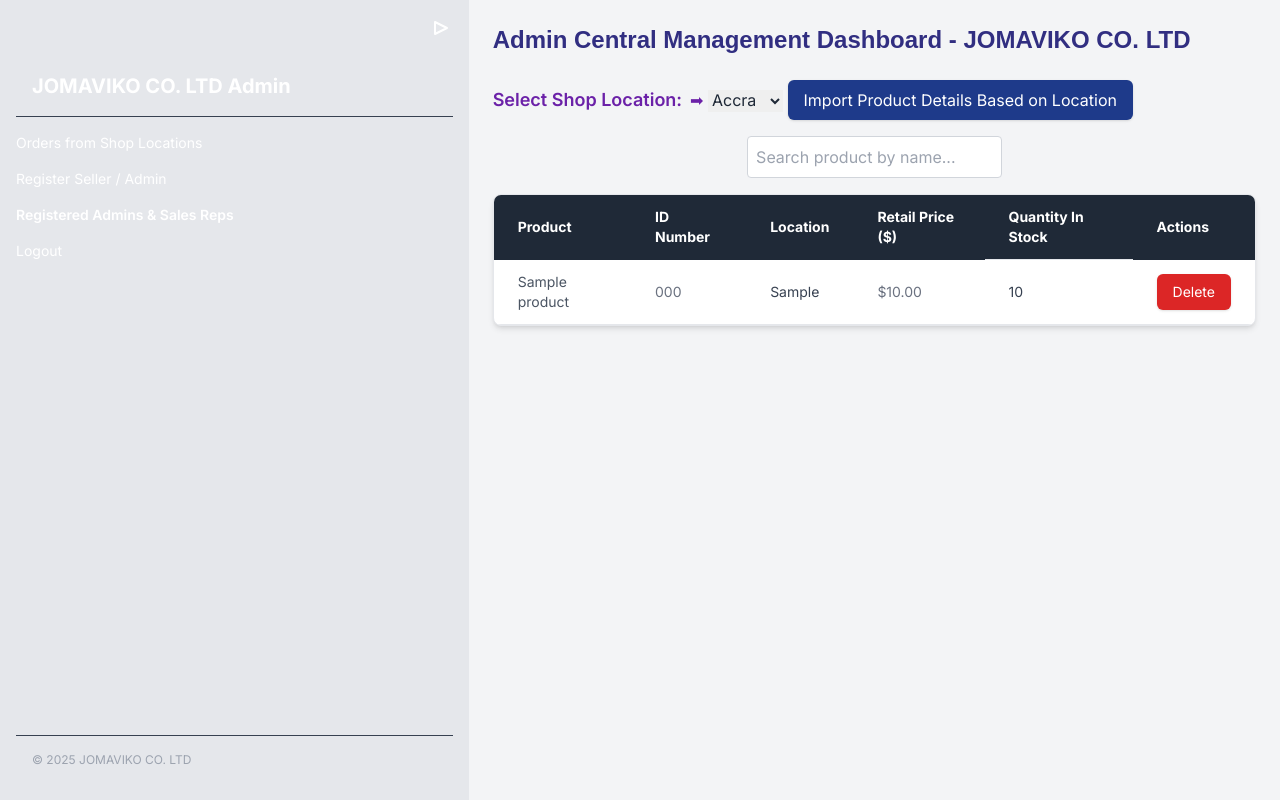
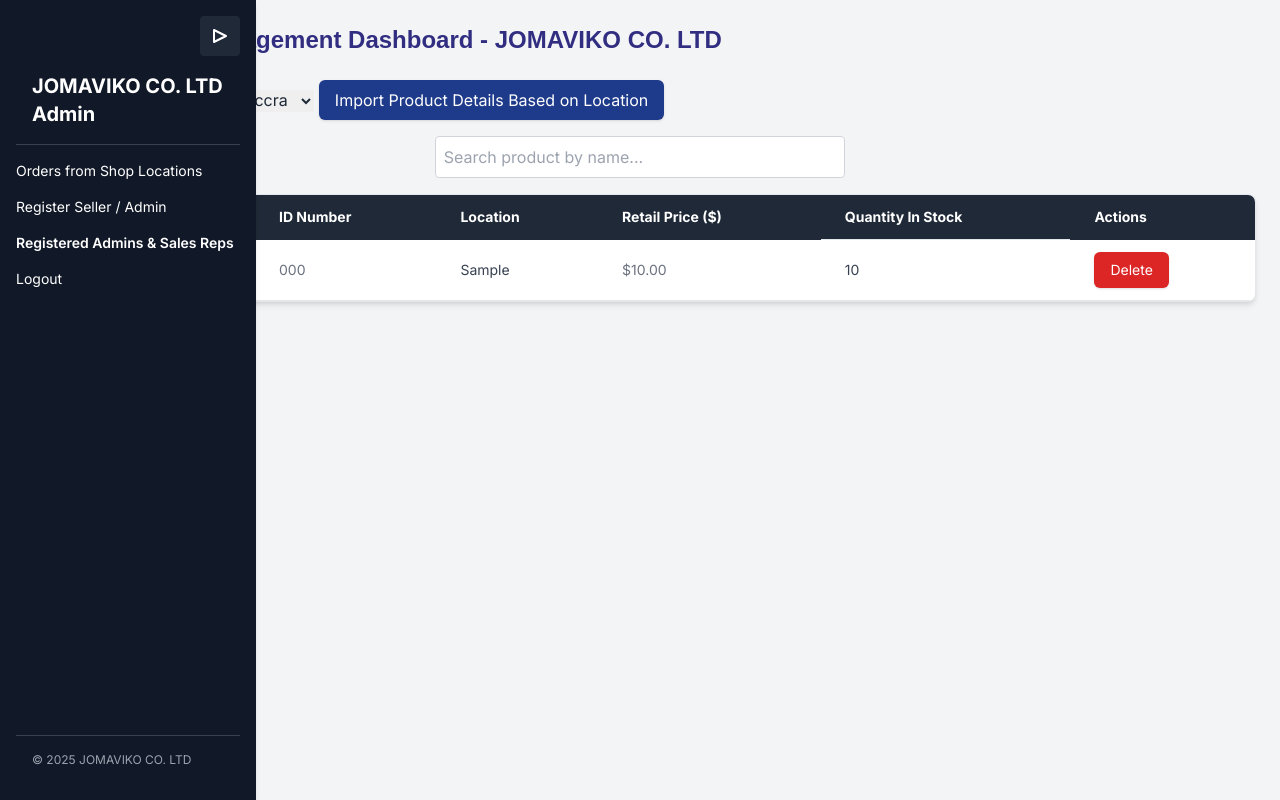
Before and after one commit to Martin4dbest/jomaviko, a Flask app: page /admin in a window 1280 px wide. Run offline with Flask 3, Linux system fonts and the light colour scheme; a user stored in the database is signed in; tables that the repository leaves empty hold one stand-in row (values such as "Sample post"); some libraries are stand-ins or nearby versions.

Commit message:
updated code to fit devices

```diff
--- a/templates/admin_dashboard.html
+++ b/templates/admin_dashboard.html
@@ -102,20 +102,18 @@
 
 <body class="bg-gray-50 min-h-screen text-gray-800 flex flex-col md:flex-row">
 
-
 <!-- Sidebar -->
-
 <aside
   x-data="{ sidebarOpen: true }"
-  class="transition-all duration-300 ease-in-out bg-gray-200 text-gray-800 shadow-md flex flex-col h-screen"
-  :class="sidebarOpen ? 'w-[500px] p-4' : 'w-16 p-2'"
+  class="fixed top-0 left-0 h-screen transition-all duration-300 ease-in-out bg-gray-900 text-white shadow-md flex flex-col z-50"
+  :class="sidebarOpen ? 'w-full md:w-64 p-4' : 'w-16 p-2'"
 >
 
-<!-- Toggle Button -->
-<div class="flex justify-end mb-4">
+  <!-- Toggle Button (Top Right) -->
+  <div class="flex justify-end">
     <button
       @click="sidebarOpen = !sidebarOpen"
-    class="focus:outline-none text-white hover:text-green-400"
+      class="bg-gray-800 p-2 rounded text-white hover:text-green-400"
       title="Toggle Sidebar"
     >
       <!-- Hamburger Icon -->
@@ -135,20 +133,19 @@
   </div>
 
   <!-- Sidebar Header -->
-  <div x-show="sidebarOpen" class="p-4 text-xl font-bold border-b border-gray-700 text-white">
+  <div x-show="sidebarOpen" class="p-4 text-xl font-bold border-b border-gray-700">
     JOMAVIKO CO. LTD Admin
   </div>
 
   <!-- Sidebar Nav Links -->
-  <nav class="flex-grow mt-4 space-y-4 text-sm font-medium text-white" x-show="sidebarOpen">
-
+  <nav class="flex-grow mt-4 space-y-4 text-sm font-medium" x-show="sidebarOpen">
     <!-- Orders from Shop Locations -->
     <a href="{{ url_for('select_order_location') }}"
       class="block hover:text-green-400 transition-colors duration-300">
       Orders from Shop Locations
     </a>
 
-    <!-- Register Seller / Admin Link -->
+    <!-- Register Seller / Admin -->
     <a href="{{ url_for('register') }}"
       class="block hover:text-green-400 transition-colors duration-300">
       Register Seller / Admin
@@ -165,7 +162,7 @@
       <div class="mt-4 space-y-2">
         {% for user in users %}
           <a href="{{ url_for('view_users', user_id=user.id) }}"
-            class="block text-sm font-medium text-white hover:text-green-400 transition-colors duration-300">
+            class="block text-sm font-medium hover:text-green-400 transition-colors duration-300">
             <p>{{ user.username }} ({{ user.role }})</p>
             {% if user.location %}
               <p class="text-xs text-gray-400">{{ user.location }}</p>
@@ -182,13 +179,12 @@
     </a>
   </nav>
 
-  </nav>
-
   <!-- Footer -->
   <div x-show="sidebarOpen" class="p-4 text-xs text-gray-400 border-t border-gray-700">
     &copy; 2025 JOMAVIKO CO. LTD
   </div>
 </aside>
+
 
   <!-- Main Content -->
   <main class="flex-grow p-6 bg-gray-100 main-content">
```
Lines whose indentation alone changed are shown as unchanged.
